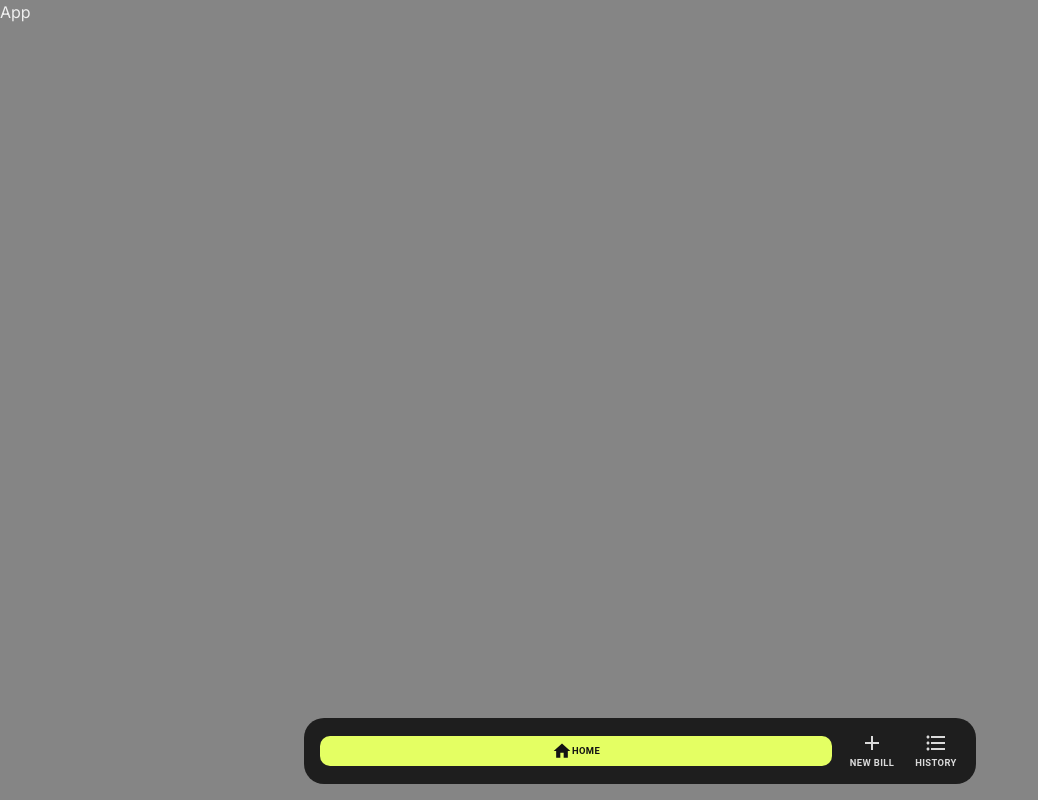
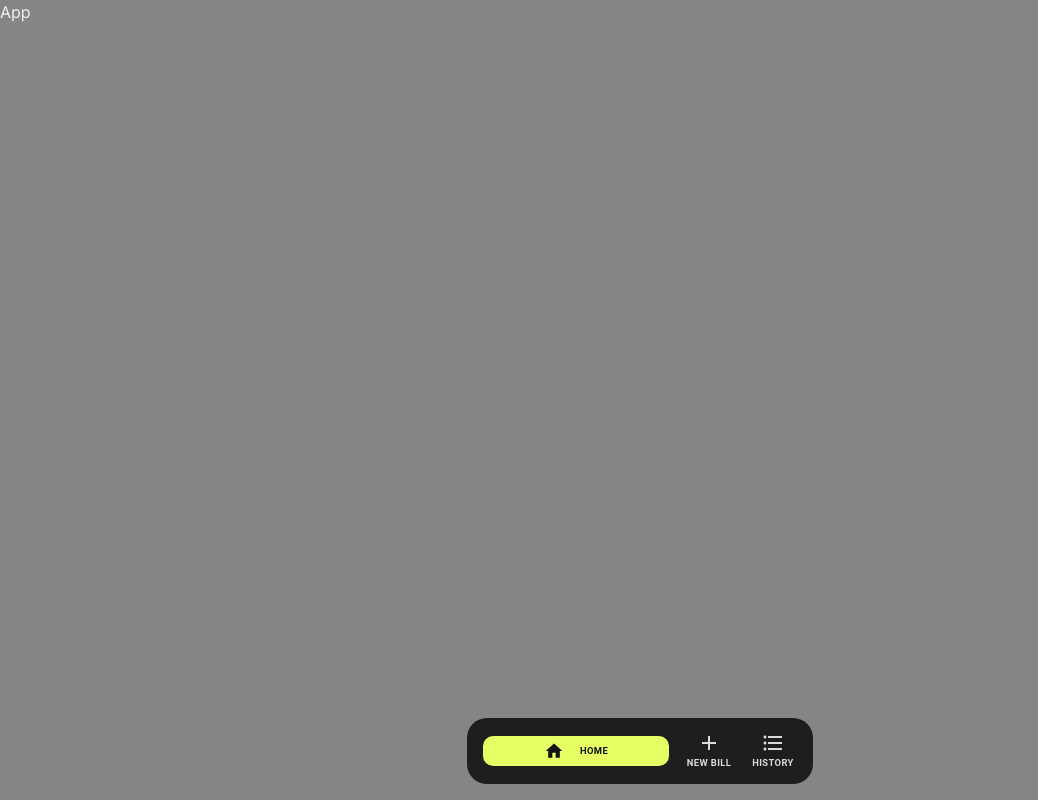
Before and after one commit to DutchPay-Bill/DutchPay-client, a React (Vite) app: page / in a window 1280 px wide. Shown: the whole page, without its empty margins (0-1038 px from the left). Built offline with nearby package versions, Linux system fonts and the light colour scheme.

Commit message:
style: fix navbar width

```diff
--- a/src/layout/PublicLayout/PublicLayout.module.scss
+++ b/src/layout/PublicLayout/PublicLayout.module.scss
@@ -7,7 +7,8 @@ $yellow : #E4FF63;
     padding: 8px;
     margin: 0px auto 16px;
     height: 50px;
-    max-width: calc(100% - 40px);
+    max-width: 330px;
+    width: 100%;
     position: fixed;
     left: 50%;
     transform: translateX(-50%);
@@ -21,6 +22,11 @@ $yellow : #E4FF63;
 
 .iconBlack {
     color: $black;
+}
+
+.textHome {
+    color: $black;
+    margin-left: 1rem;
 }
 
 .iconWhite {
@@ -54,10 +60,3 @@ $yellow : #E4FF63;
     align-items: center;
     background: $backgroundColor;
 }
-
-// @media screen and (min-width: 600px) {
-//     .container {
-//         max-width: calc(100% - 40px);
-//         min-width: none;
-//     }
-// }
--- a/src/layout/PublicLayout/index.tsx
+++ b/src/layout/PublicLayout/index.tsx
@@ -8,7 +8,7 @@ const PublicLayout = () => {
       <Button>
         <Box className={styles.homeButton}>
           <Home className={styles.iconBlack} fontSize="small" />
-          <h6 className={styles.iconBlack}>Home</h6>
+          <h6 className={styles.textHome}>Home</h6>
         </Box>
       </Button>
       <Button>
```
